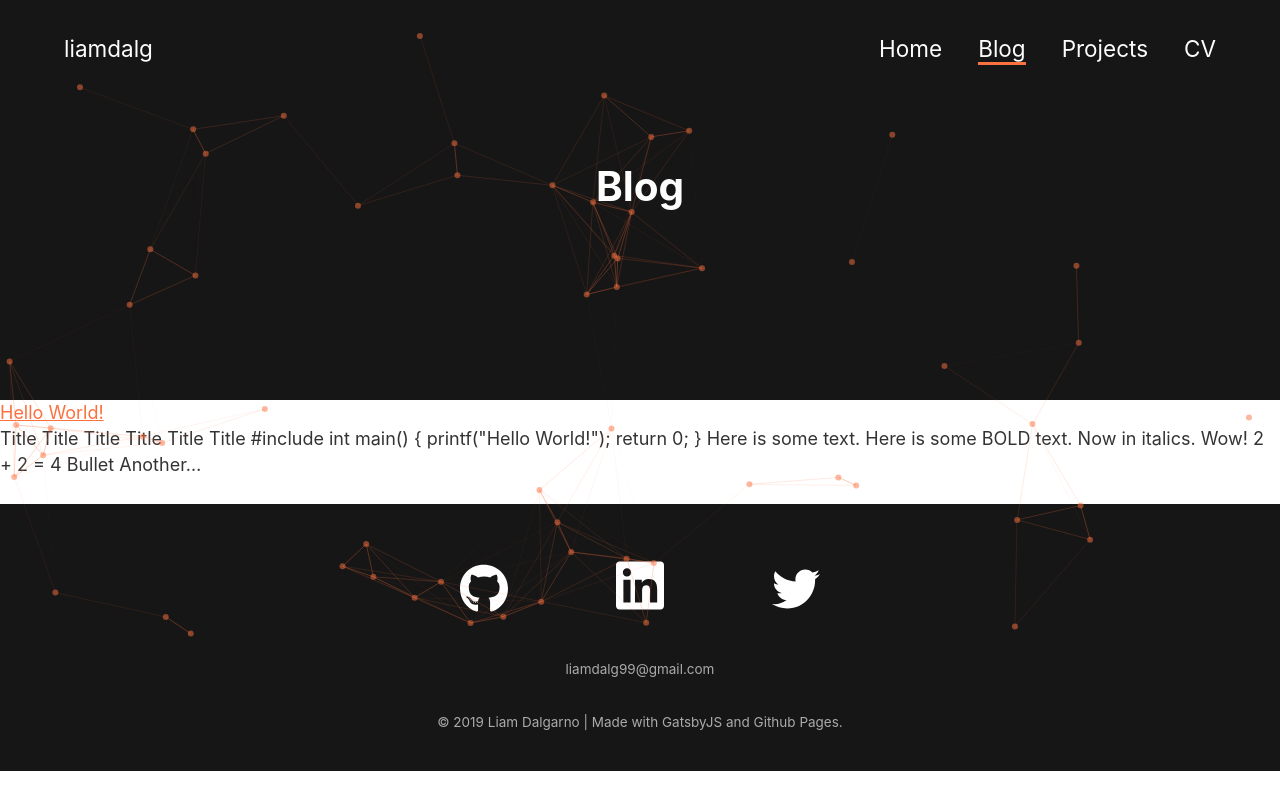
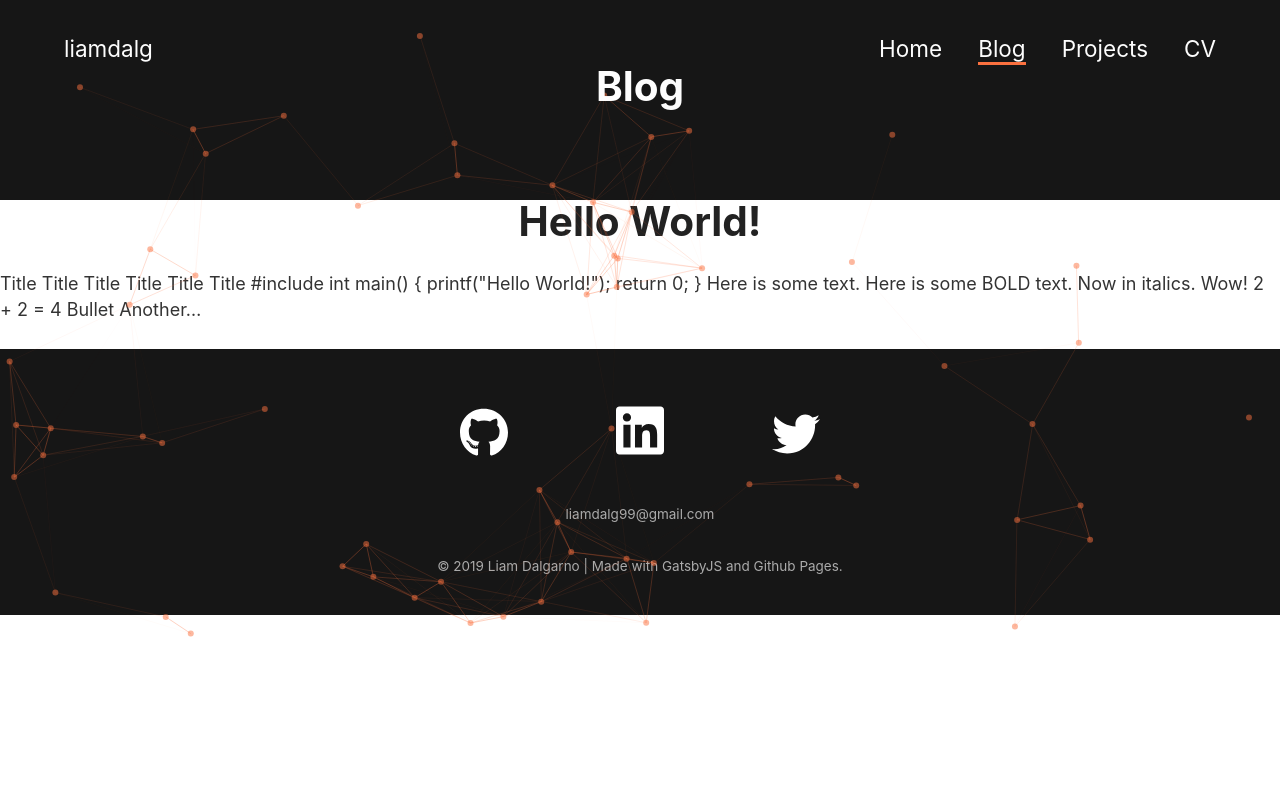
Before and after one commit to liamdalg/liamdalg.co.uk, a Gatsby site: page /blog in a window 1280 px wide. Built offline with nearby package versions, Linux system fonts and the light colour scheme; Gatsby itself is replaced by a stand-in of ours.

Commit message:
improve blog post header styling

```diff
--- a/src/pages/blog.js
+++ b/src/pages/blog.js
@@ -2,6 +2,8 @@ import React from 'react';
 import { Link, graphql } from 'gatsby';
 import Layout from '../components/layout';
 import SEO from '../components/seo';
+
+import '../styles/blog.scss';
 
 const Blog = ({ data }) => {
   const edges = data.allMarkdownRemark.edges;
@@ -12,14 +14,20 @@ const Blog = ({ data }) => {
     </div>
   );
   return (
-    <Layout banner={banner} bannerHeight="400px">
+    <Layout banner={banner} bannerHeight="200px">
       <SEO title="Blog" />
-      {edges.map(edge => (
-        <div>
-          <Link to={edge.node.fields.slug}>{edge.node.frontmatter.title}</Link>
-          <p dangerouslySetInnerHTML={{ __html: edge.node.excerpt }} />
-        </div>
-      ))}
+      <div className="container">
+        {edges.map(edge => (
+          <div>
+            <h1 className="blog-post-title">
+              <Link to={edge.node.fields.slug}>
+                {edge.node.frontmatter.title}
+              </Link>
+            </h1>
+            <p dangerouslySetInnerHTML={{ __html: edge.node.excerpt }} />
+          </div>
+        ))}
+      </div>
     </Layout>
   );
 };
--- /dev/null
+++ b/src/styles/blog.scss
@@ -0,0 +1,9 @@
+@import 'variables';
+
+.blog-post-title {
+  text-align: center;
+  & > a {
+    text-decoration: none;
+    color: $text-colour-dark;
+  }
+}
```
